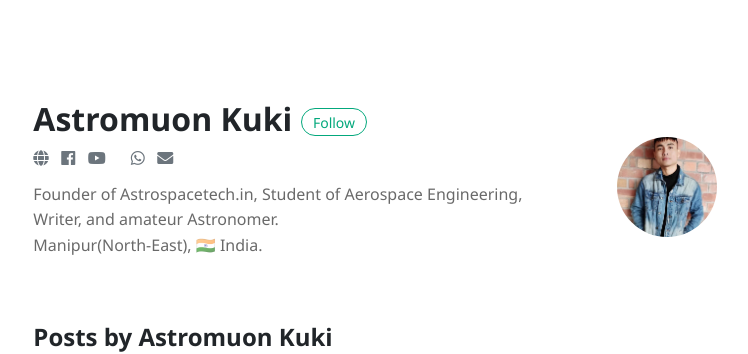
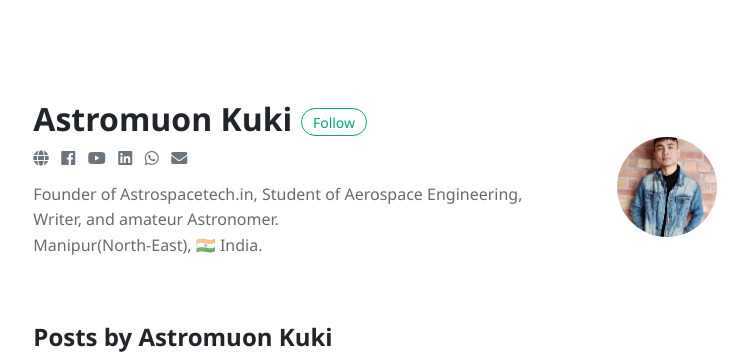
Before and after one commit to AstroSpaceTech/AstroSpaceTech.github.io, a Jekyll site: the page built from _pages/author-astromuonkuki.html, in a window 1280 px wide. Shown: the top 354 px of the page, without its empty margins (265-1013 px from the left). Built offline with Jekyll 4.4.1, drawn with Linux system fonts in a browser that asks for light colours; nearby versions of some CDN libraries.

Commit message:
Update author-astromuonkuki.html

```diff
--- a/_pages/author-astromuonkuki.html
+++ b/_pages/author-astromuonkuki.html
@@ -1,5 +1,6 @@
 ---
 title: "Astromuon Kuki"
+image: "../assets/images/avatars/AstroMuonKuki.jpg"
 layout: default
 permalink: "/author-astromuonkuki.html"
 ---
@@ -40,7 +41,7 @@ permalink: "/author-astromuonkuki.html"
                 {% endif %}
 
                 {% if site.authors.AstromuonKuki.linkedIn %}
-                <a target="_blank" href="{{ site.authors.AstromuonKuki.linkedin }}"><i class="fab fa-linkedIn text-muted" aria-hidden="true"></i></a>  &nbsp;
+                <a target="_blank" href="{{ site.authors.AstromuonKuki.linkedin }}"><i class="fab fa-linkedin text-muted" aria-hidden="true"></i></a>  &nbsp;
                 {% endif %}
 
                 {% if site.authors.AstromuonKuki.messenger %}
```
